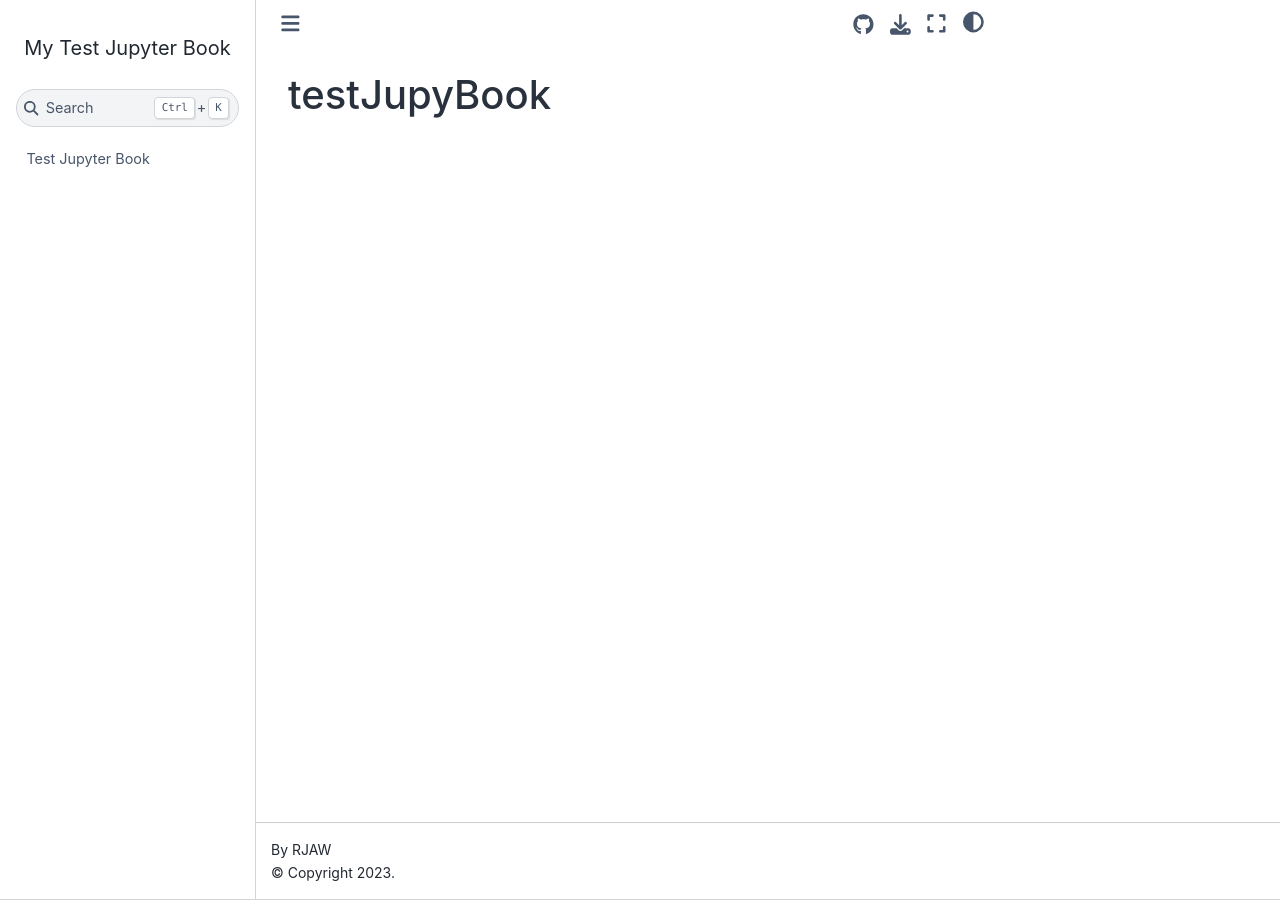
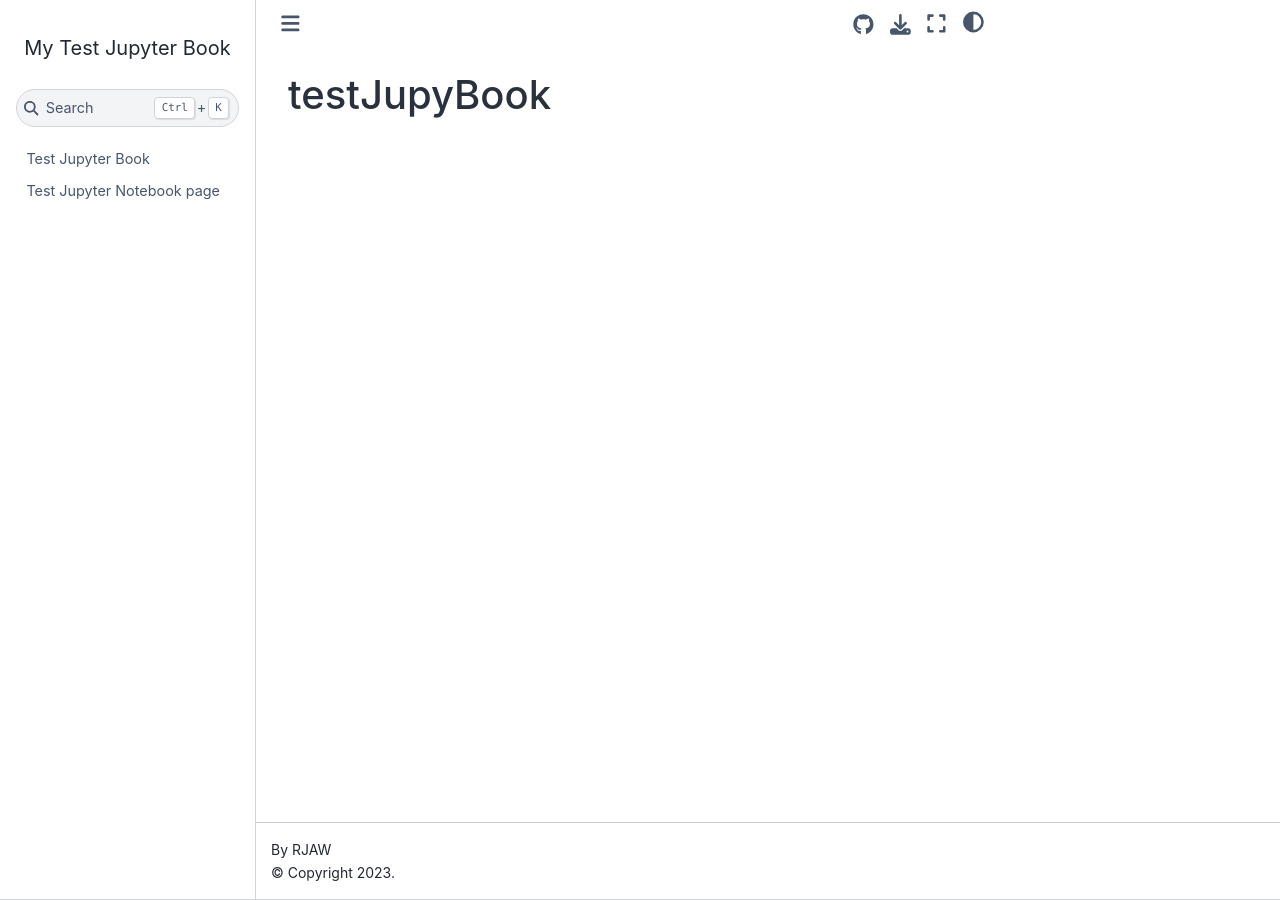
Before and after one commit to rjwills28/testJupyBook, a Jupyter Book: the page built from README.md, in a window 1280 px wide. Built offline with Jupyter Book 1.0.4 settings and Sphinx 7.4.7 and the Sphinx Book theme 1.1.4, drawn with Linux system fonts in a browser that asks for light colours; part of the change alters nothing that is shown.

Commit message:
Add jupyter notebook src file

```diff
--- a/_toc.yml
+++ b/_toc.yml
@@ -3,3 +3,5 @@
 
 format: jb-book
 root: intro
+chapters:
+- file: intronb
```
Also changed, not shown: intronb.ipynb (added).
